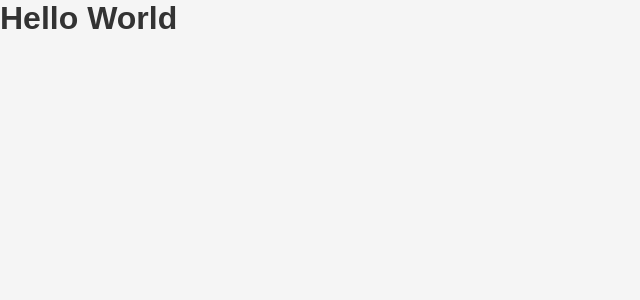
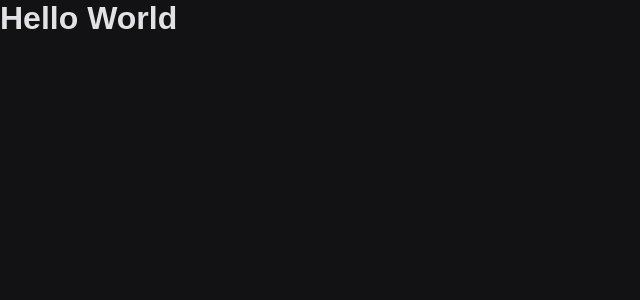
Before and after one commit to DestroyeerU/next-typescript-advanced-template, a Next.js app: page / in a window 1280 px wide. Shown: the top 300 px of the page, without its empty margins (0-640 px from the left). Built offline with nearby package versions, Linux system fonts and the light colour scheme.

Commit message:
Styled-components theme setup and eslint error correction

```diff
--- a/package.json
+++ b/package.json
@@ -22,6 +22,7 @@
     "eslint": "^7.16.0",
     "eslint-config-airbnb": "^18.2.1",
     "eslint-config-prettier": "^7.1.0",
+    "eslint-import-resolver-typescript": "^2.3.0",
     "eslint-plugin-import": "^2.22.1",
     "eslint-plugin-jsx-a11y": "^6.4.1",
     "eslint-plugin-prettier": "^3.3.0",
--- a/src/pages/_app.tsx
+++ b/src/pages/_app.tsx
@@ -1,14 +1,16 @@
 import React from 'react';
 import { AppProps } from 'next/app';
+import { ThemeProvider } from 'styled-components';
 
 import GlobalStyle from '../styles/global';
+import theme from '../styles/theme';
 
 const MyApp: React.FC<AppProps> = ({ Component, pageProps }) => {
   return (
-    <>
+    <ThemeProvider theme={theme}>
       <GlobalStyle />
       <Component {...pageProps} />
-    </>
+    </ThemeProvider>
   );
 };
 
--- a/src/styles/global.ts
+++ b/src/styles/global.ts
@@ -8,21 +8,18 @@ export default createGlobalStyle`
   }
 
   body {
-    background: #f5f5f5;
     font-size: 16px;
-    color: #333;
+    color: ${(props) => props.theme.colors.text};
+    background: ${(props) => props.theme.colors.background};
   }
 
   *, button, input {
     background: none;
     border: 0;
-    outline: 0;
     font-family: Arial, Helvetica, sans-serif;
   }
 
   button {
-    font-family: Arial, Helvetica, sans-serif;
-
     cursor: pointer;
   }
 `;
--- /dev/null
+++ b/src/styles/theme.ts
@@ -0,0 +1,9 @@
+const theme = {
+  colors: {
+    background: '#121214',
+    text: '#e1e1e6',
+    primary: '#8257e6',
+  },
+};
+
+export default theme;
```
Also changed, not shown: src/styles/styles.d.ts (added, +11 -0 lines), .eslintrc.json, 1 other file (tests, documents, lock files or other folders).
